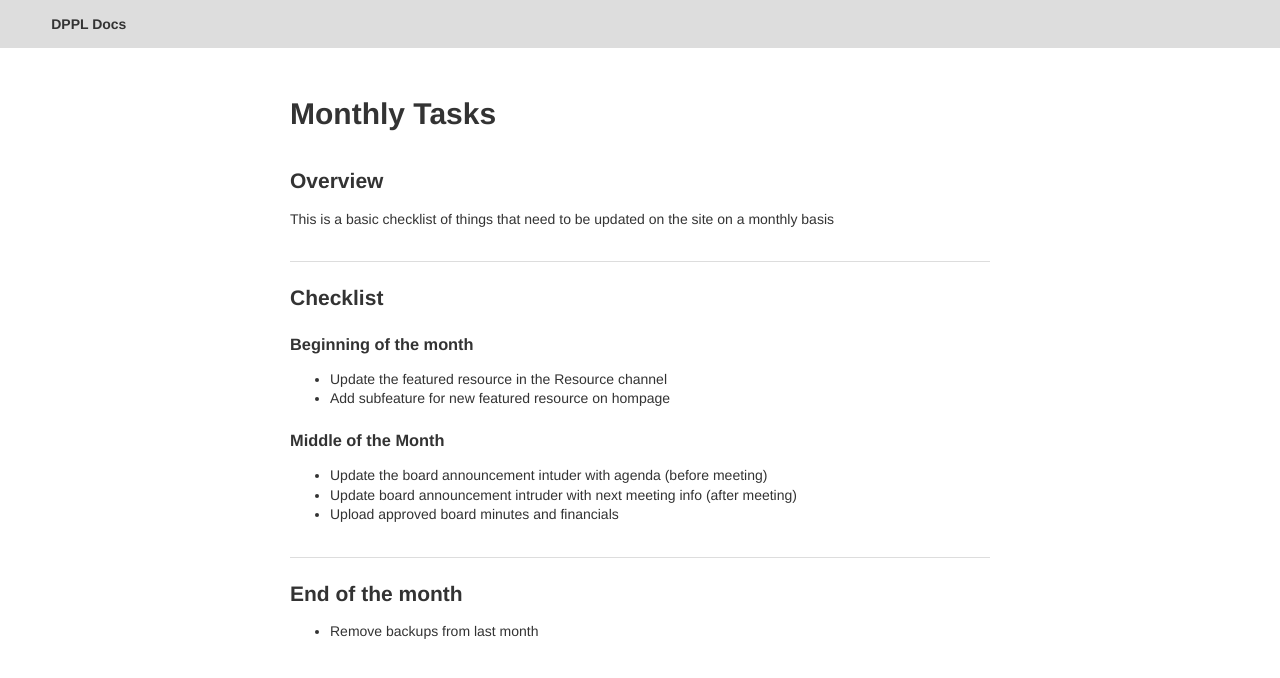
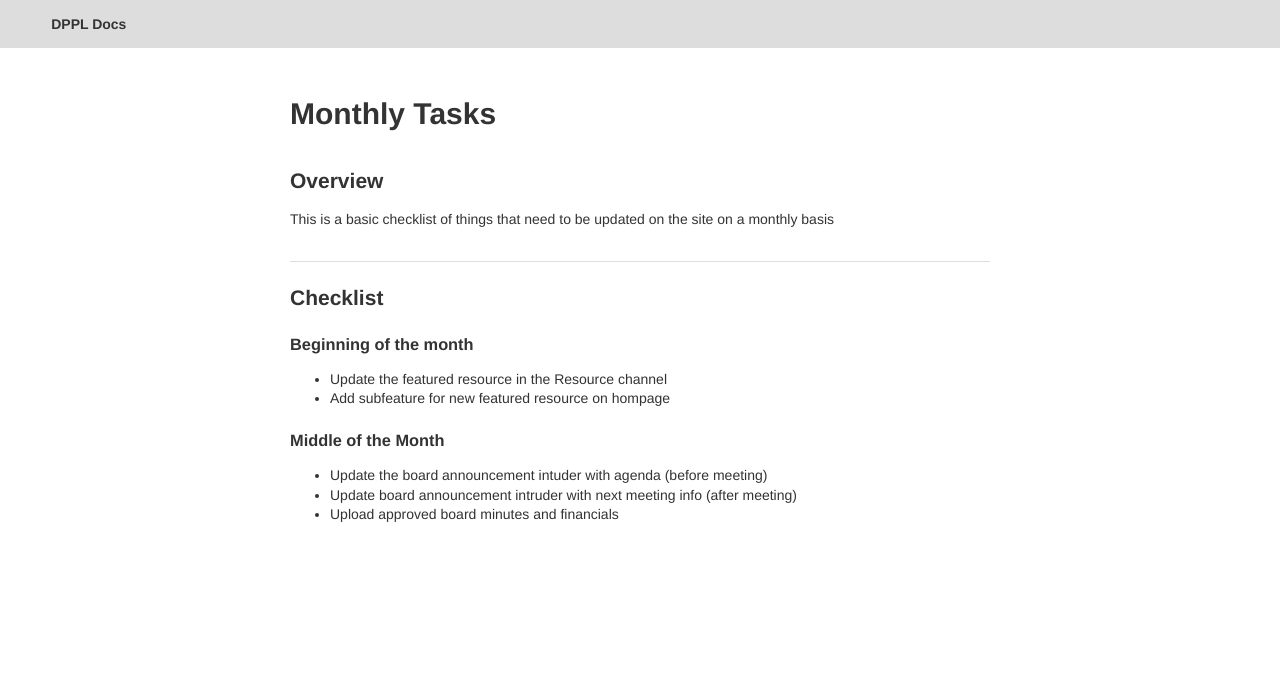
Before and after one commit to dpplweb/dppl-docs, a Jekyll site: the page built from checklists/monthly-tasks.markdown, in a window 1280 px wide. Shown: the top 678 px of the page. Built offline with Jekyll 4.4.1, drawn with Linux system fonts in a browser that asks for light colours; Markdown is read by kramdown in place of the engine named in the settings.

Commit message:
remove bit about monthly tasks

```diff
--- a/checklists/monthly-tasks.markdown
+++ b/checklists/monthly-tasks.markdown
@@ -21,7 +21,3 @@ This is a basic checklist of things that need to be updated on the site on a mon
 - Update the board announcement intuder with agenda (before meeting)
 - Update board announcement intruder with next meeting info (after meeting)
 - Upload approved board minutes and financials
-
-## End of the month
-
-- Remove backups from last month
```
